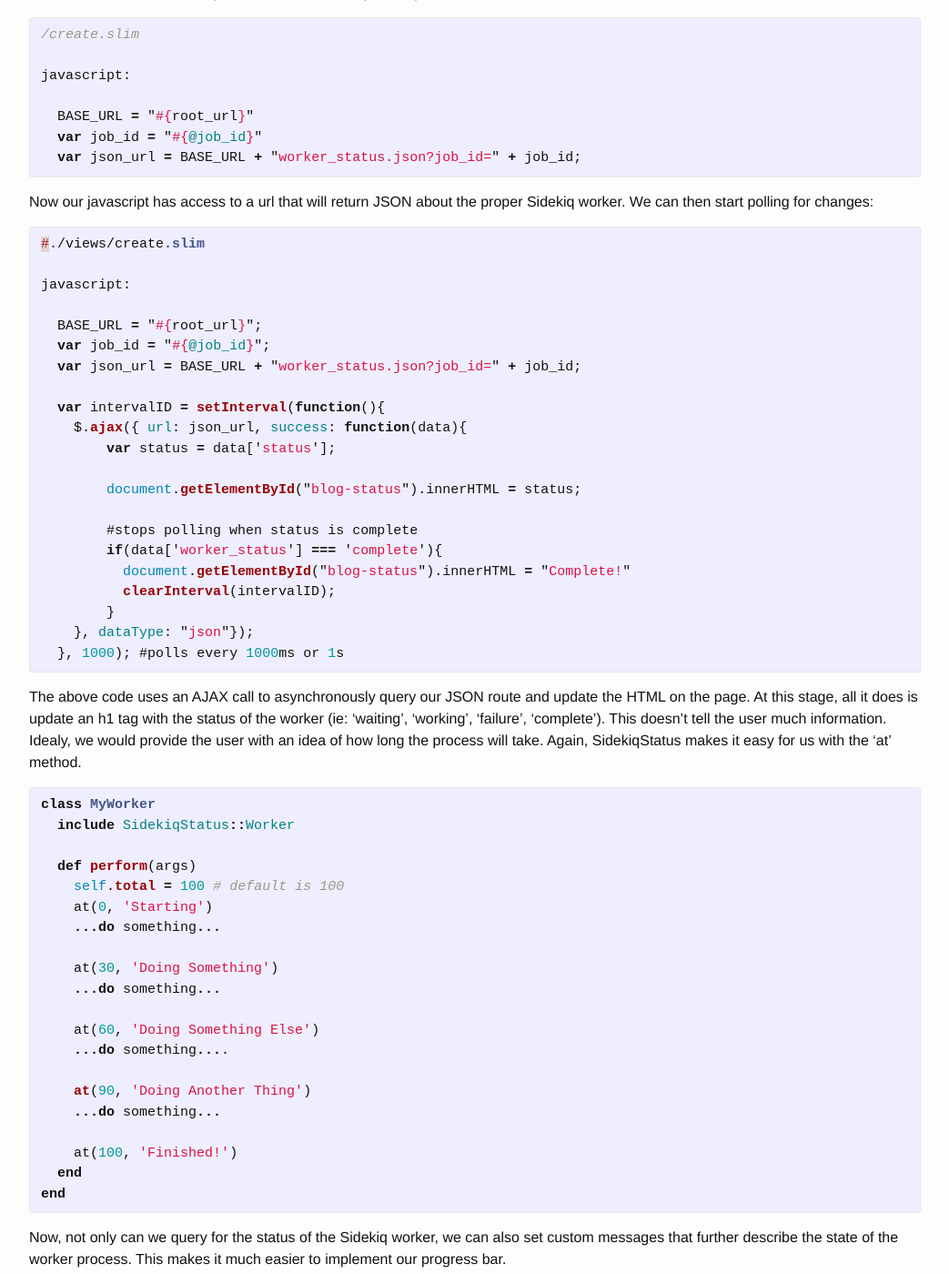
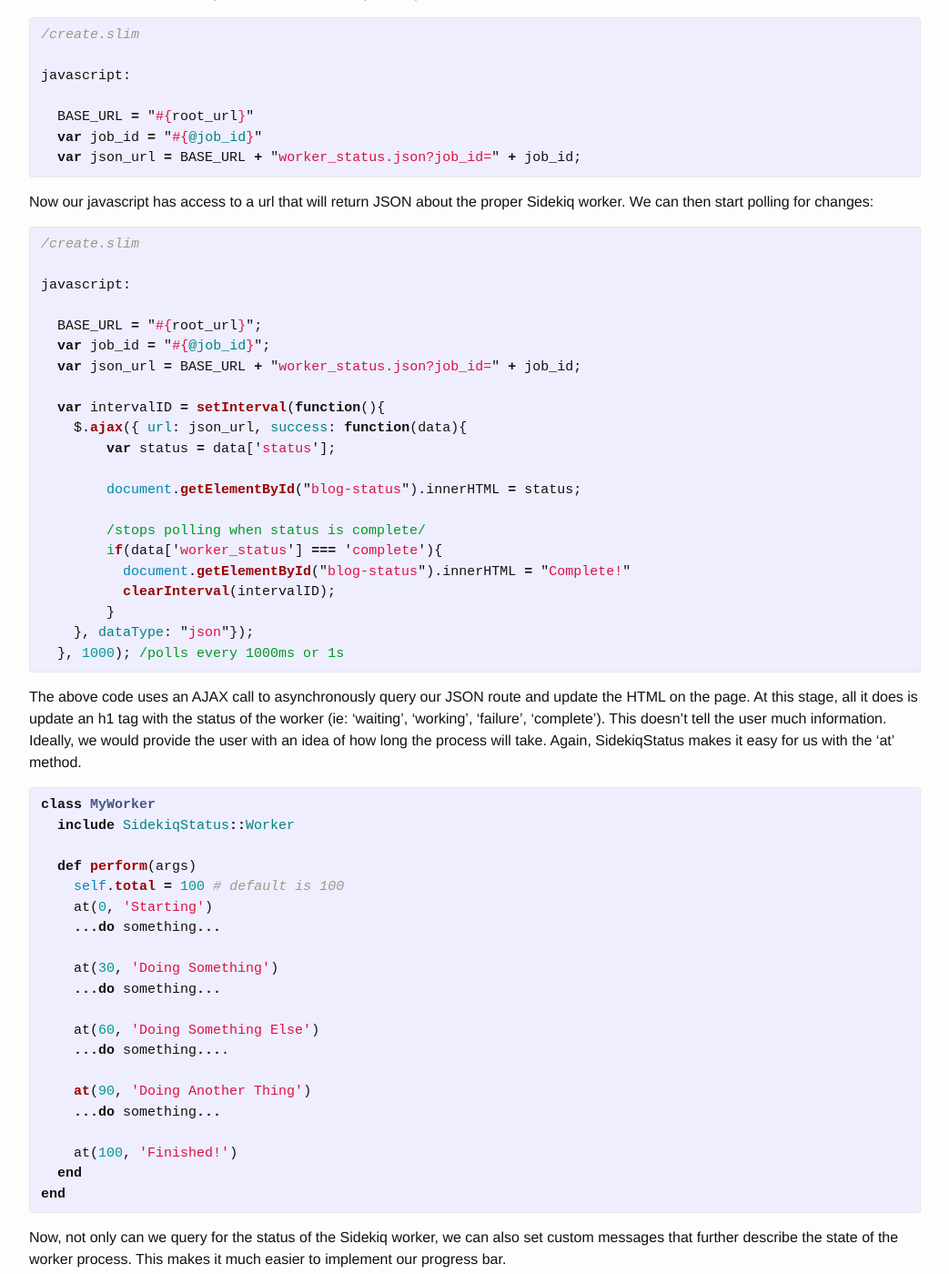
Before and after one commit to trevormast/blog, a Jekyll site: the page built from _posts/2016-04-05-sidekiq-status.md, in a window 1280 px wide and 1400 px high, scrolled down 1429 px. Shown: the whole window at 91% size, without its empty margins (118-1161 px from the left). Built offline with Jekyll 4.4.1, drawn with Linux system fonts in a browser that asks for light colours; some of the changed text lies outside the part shown.

Commit message:
Second draft

```diff
--- a/_posts/2016-04-05-sidekiq-status.md
+++ b/_posts/2016-04-05-sidekiq-status.md
@@ -78,7 +78,7 @@ javascript:
 Now our javascript has access to a url that will return JSON about the proper Sidekiq worker. We can then start polling for changes:
 
 {% highlight slim %}
-#./views/create.slim
+/create.slim
 
 javascript:
 
@@ -92,17 +92,17 @@ javascript:
 
         document.getElementById("blog-status").innerHTML = status;
 
-        #stops polling when status is complete
+        /stops polling when status is complete/
         if(data['worker_status'] === 'complete'){
           document.getElementById("blog-status").innerHTML = "Complete!"
           clearInterval(intervalID);
         }
     }, dataType: "json"});
-  }, 1000); #polls every 1000ms or 1s
+  }, 1000); /polls every 1000ms or 1s
 
 {% endhighlight %}
 
-The above code uses an AJAX call to asynchronously query our JSON route and update the HTML on the page.  At this stage, all it does is update an h1 tag with the status of the worker (ie: 'waiting', 'working', 'failure', 'complete').  This doesn't tell the user much information.  Idealy, we would provide the user with an idea of how long the process will take. Again, SidekiqStatus makes it easy for us with the 'at' method.
+The above code uses an AJAX call to asynchronously query our JSON route and update the HTML on the page.  At this stage, all it does is update an h1 tag with the status of the worker (ie: 'waiting', 'working', 'failure', 'complete').  This doesn't tell the user much information.  Ideally, we would provide the user with an idea of how long the process will take. Again, SidekiqStatus makes it easy for us with the 'at' method.
 
 {% highlight ruby %}
 class MyWorker
```
Also changed, not shown: other parts of _posts/2016-04-05-sidekiq-status.md (+1 -1 lines).
